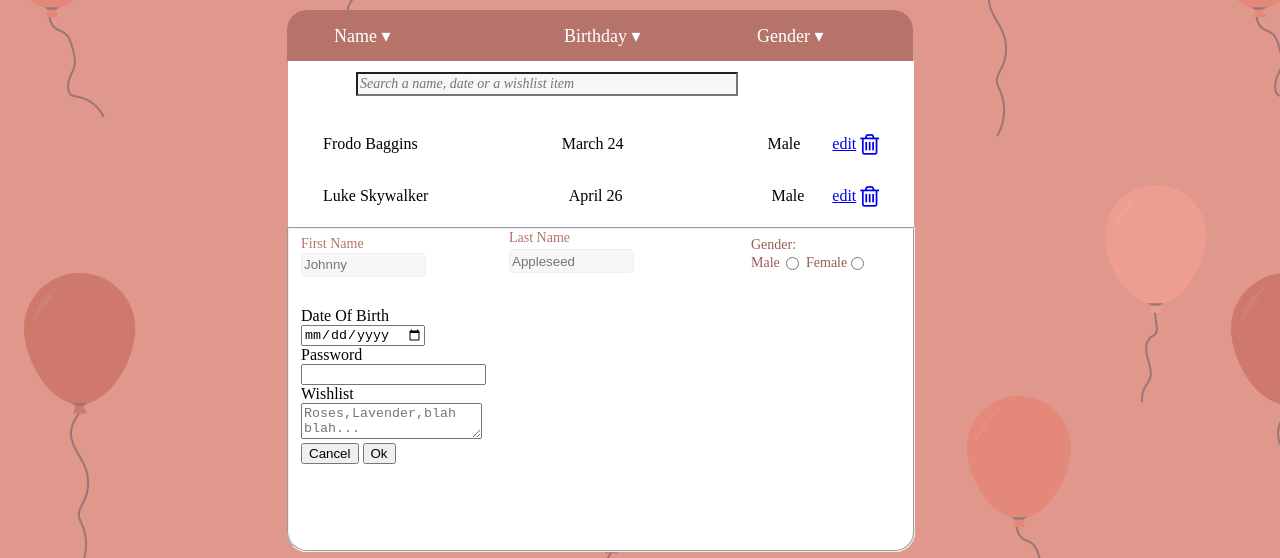
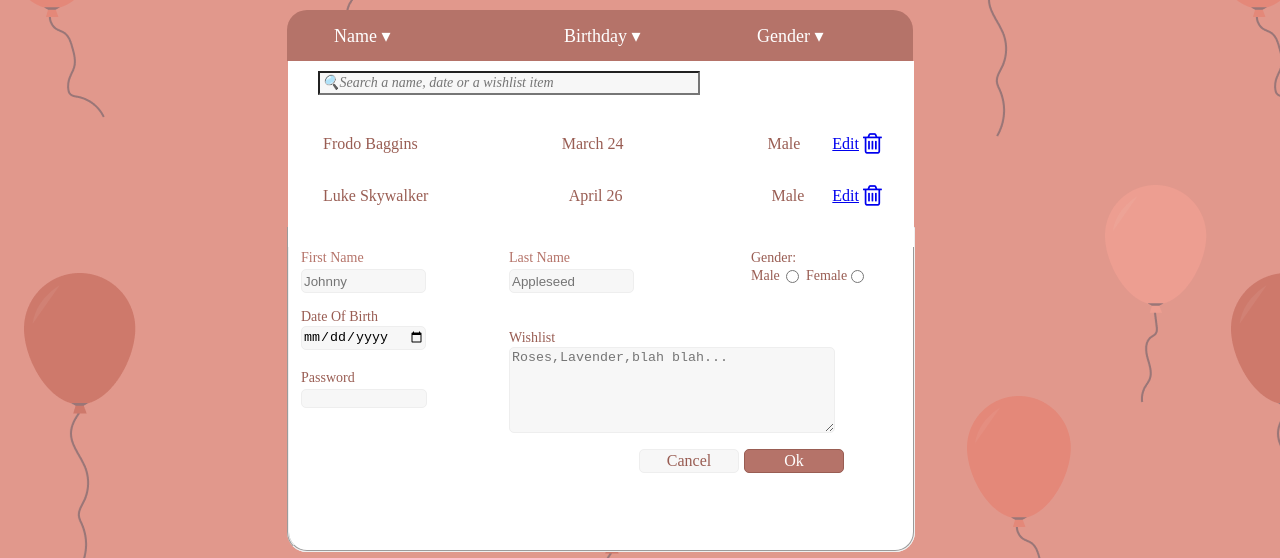
Before and after one commit to jigsaw2027/birthday-calendar, a plain HTML site: page birthday.html in a window 1280 px wide. Shown: the part 242-800 px from the top of the page. Drawn offline with Linux system fonts and the light colour scheme.

Commit message:
made changes in the code with html and css

```diff
--- a/birthday.css
+++ b/birthday.css
@@ -94,25 +94,6 @@ top: 469px;
 background: #FFFFFF;
 border-radius: 0px 0px 20px 20px;
 }
-/* #luke{
-    position: absolute;
-    width: 626px;
-    height: 60px;
-    left: 280px;
-    top: 209px;
-
-    background: #FFFFFF;
-}
-#frodo{
-    position: absolute;
-    width: 626px;
-    height: 60px;
-    left: 280px;
-    top: 150px;
-
-    background: #FFFFFF;
-
-} */
 #people{
     position: absolute;
     top : 159px;
@@ -120,9 +101,21 @@ border-radius: 0px 0px 20px 20px;
     width: 626px;
     height: 130px;
     background: #FFFFFF;
+
+
 }
 tr{
     height:50px;
+}
+
+td{
+    font-family: 'Euclid Circular B';
+    font-style: normal;
+    font-weight: 400;
+    font-size: 16px;
+    line-height: 20px;
+
+    color: #995D53;
 }
 
 
@@ -170,6 +163,7 @@ body{
     position: absolute;
 width: 72px;
 height: 18px;
+top:20px;
 
 
 font-family: 'Euclid Circular B';
@@ -188,7 +182,7 @@ color: #B57369;
     width: 72px;
     height:18px;
     left: 220px;
-   top:0px;
+   top:20px;
 
     font-family: 'Euclid Circular B';
 font-style: normal;
@@ -198,6 +192,31 @@ line-height: 18px;
 color: #B57369;
 }
 #fname{
+    box-sizing: border-box;
+
+position: absolute;
+width: 125px;
+height: 24px;
+top:40px;
+
+background: #F7F7F7;
+border: 1px solid #EEEEEE;
+border-radius: 5px;
+}
+#d{
+    font-family: 'Euclid Circular B';
+font-style: normal;
+font-weight: 400;
+font-size: 14px;
+line-height: 18px;
+
+
+
+color: #995D53;
+
+}
+
+#date{
     box-sizing: border-box;
 
 position: absolute;
@@ -213,7 +232,7 @@ border-radius: 5px;
 width: 50px;
 height: 18px;
 left: 462px;
-top: 7px;
+top: 20px;
 
 font-family: 'Euclid Circular B';
 font-style: normal;
@@ -231,7 +250,7 @@ color: #995D53;
 
     position: absolute;
     left: 220px;
-    top: 20px;
+    top: 40px;
     width: 125px;
     height: 24px;
 
@@ -252,6 +271,88 @@ color: #995D53;
     position: absolute;
     left: 95px;
 }
+.wishlist{
+    position: absolute;
+    left:220px;
+    top:100px;
+    font-family: 'Euclid Circular B';
+font-style: normal;
+font-weight: 400;
+font-size: 14px;
+line-height: 18px;
+
+
+
+color: #995D53;
+}
+#wishlist{
+    width: 320px;
+    height:80px;
+    background: #F7F7F7;
+border: 1px solid #EEEEEE;
+border-radius: 5px;
+}
+#p{
+    position: absolute;
+    top:140px;
+    font-family: 'Euclid Circular B';
+font-style: normal;
+font-weight: 400;
+font-size: 14px;
+line-height: 18px;
+/* identical to box height */
+
+
+color: #995D53;
+
+}
+#password{
+    position:absolute;
+    top:160px;
+    width:120px;
+    background: #F7F7F7;
+border: 1px solid #EEEEEE;
+border-radius: 5px;
+}
+.buttons{
+    position:absolute;
+    top:220px;
+    left:450px;
+}
+#ok{
+    position:absolute;
+    left:5px;
+width:100px;
+font-family: 'Euclid Circular B';
+font-style: normal;
+font-weight: 400;
+font-size: 16px;
+line-height: 20px;
+
+    color: #FFFFFF;
+    box-sizing: border-box;
+    background: #B57369;
+border: 1px solid #995D53;
+border-radius: 5px;
+}
+
+#cancel{
+    position:absolute;
+    right:0px;
+    width:100px;
+    font-family: 'Euclid Circular B';
+font-style: normal;
+font-weight: 400;
+font-size: 16px;
+line-height: 20px;
+
+color: #995D53;
+
+    box-sizing: border-box;
+    background: #F7F7F7;
+border: 1px solid #EEEEEE;
+border-radius: 5px;
+}
 /* #plus{
 position: absolute;
 top: 489px;
--- a/birthday.html
+++ b/birthday.html
@@ -18,30 +18,10 @@
             <a class="gender">Gender &#9662;</a>
             </div>
 
-            <table id="show">
 
-                <tr  class="search">
-                    <td ><form id="search"><input type="search" id="search1" placeholder="Search a name, date or a wishlist item"></form></td>
-                </tr>
-                <tbody  id="people" style="vertical-align:center;">
-                  <tr>
-                    <td>&#160; &#160; &nbsp;&nbsp;&nbsp;&nbsp;Frodo Baggins&#160;&#160;  &#160;  &#160; &#160; &#160; &#160;&#160;  &#160; &#160;&#160; &#160;  &#160;&#160;  &nbsp;&nbsp;&nbsp;&nbsp;&nbsp;&nbsp;&nbsp;&nbsp;&nbsp;</td>
-                    <td>&#160; March 24 &#160; &#160;&#160; &#160;  &#160;&#160;&#160;&#160;  &#160;&#160;&#160; &#160;&#160;   &#160;&#160; &#160;  &nbsp;&nbsp;&nbsp;&nbsp;&nbsp;&nbsp;</td>
-                    <td>&#160;  &#160;&#160;Male &nbsp;&nbsp;&nbsp;&nbsp;&nbsp;&nbsp;</td>
-                    <td> <a href="#"> edit</a></td>
-                    <td><a href="#"><i style="font-size:24px" class="fa" color="#000">&#xf014;</i></a></td>
-                  </tr>
 
-              <tr>
-                    <td>&#160;&#160;  &nbsp;&nbsp;&nbsp;&nbsp; Luke Skywalker&#160; &#160; &#160; &#160; &#160; &#160; &#160;&#160;  &#160;&#160;  &#160; &#160;&#160; &#160;  &#160; </td>
-                    <td>&#160; &#160; April 26&#160; &#160;&#160;&#160;  &#160;&#160;&#160;&#160;&#160;&#160; &#160; &#160;   &#160;&#160; &#160;   &nbsp;&nbsp;&nbsp;&nbsp;&nbsp;&nbsp;</td>
-                    <td>&#160; &#160;&#160; Male  </td>
-                    <td><a href="#"> edit</a></td>
-                    <td><a href="#"><i style="font-size:24px" class="fa" color="#000">&#xf014;</i></a></td>
-              </tr>
-            </tbody>
-            </table>
             <form>
+
                 <fieldset class="fcard" style="max-width: 600px">
                     <div class="fname">
                         <label for="fname" id="firstn">First Name</label><br>
@@ -56,27 +36,50 @@
                     <div id="genders">
                     <label for="gender">Gender:</label><br>
                     <label for="male">Male</label>
-                    <input type="radio" id="male" value="gender" required>
+                    <input type="radio" id="male" name="gender" value="gender" required>
                     <label for="female" class="female">Female</label>
-                    <input type="radio" id="female" value="gender" required>
+                    <input type="radio" id="female"name="gender" value="gender" required>
                     </div>
                     <div class="date">
-                        <label for="date">Date Of Birth</label><br>
-                        <input type="date" id="date" value="date" required><br>
+                        <label for="date" id="d">Date Of Birth</label><br>
+                        <input type="date" id="date" placeholder="mm/dd/yyyy" required><br>
                     </div>
                     <div class="password">
-                        <label for="password">Password</label><br>
+                        <label for="password" id="p">Password</label><br>
                         <input type="password" id="password"  required><br>
                     </div>
                     <div class="wishlist">
-                        <label for="wishlist" id="wishlist">Wishlist</label><br>
+                        <label for="wishlist" id="wish">Wishlist</label><br>
                         <textarea input type="textarea" id="wishlist" value="wishlist" placeholder="Roses,Lavender,blah blah..." required></textarea>
                     </div>
                     <div class="buttons">
-                    <button type="reset">Cancel</button>
-                    <input type="button" value="Ok" onClick="myFunction()"></input>
+                    <button type="reset" id="cancel">Cancel</button>
+                    <input type="submit" id="ok" value="Ok" onClick="myFunction()">
                 </div>
                 </fieldset>
+                <table id="show">
+
+                    <tr  class="search">
+                        <td ><form id="search"><input type="search" id="search1" placeholder="&#128269;Search a name, date or a wishlist item"></form></td>
+                    </tr>
+                    <tbody  id="people" style="vertical-align:center;">
+                      <tr>
+                        <td>&#160; &#160; &nbsp;&nbsp;&nbsp;&nbsp;Frodo Baggins&#160;&#160;  &#160;  &#160; &#160; &#160; &#160;&#160;  &#160; &#160;&#160; &#160;  &#160;&#160;  &nbsp;&nbsp;&nbsp;&nbsp;&nbsp;&nbsp;&nbsp;&nbsp;&nbsp;</td>
+                        <td>&#160; March 24 &#160; &#160;&#160; &#160;  &#160;&#160;&#160;&#160;  &#160;&#160;&#160; &#160;&#160;   &#160;&#160; &#160;  &nbsp;&nbsp;&nbsp;&nbsp;&nbsp;&nbsp;</td>
+                        <td>&#160;  &#160;&#160;Male &nbsp;&nbsp;&nbsp;&nbsp;&nbsp;&nbsp;</td>
+                        <td> <a href="#"id="edit"> Edit</a></td>
+                        <td><a href="#" id="delete"><i style="font-size:24px" class="fa" color="#000">&#xf014;</i></a></td>
+                      </tr>
+
+                  <tr>
+                        <td>&#160;&#160;  &nbsp;&nbsp;&nbsp;&nbsp; Luke Skywalker&#160; &#160; &#160; &#160; &#160; &#160; &#160;&#160;  &#160;&#160;  &#160; &#160;&#160; &#160;  &#160; </td>
+                        <td>&#160; &#160; April 26&#160; &#160;&#160;&#160;  &#160;&#160;&#160;&#160;&#160;&#160; &#160; &#160;   &#160;&#160; &#160;   &nbsp;&nbsp;&nbsp;&nbsp;&nbsp;&nbsp;</td>
+                        <td>&#160; &#160;&#160; Male  </td>
+                        <td><a href="#" id="edit"> Edit</a></td>
+                        <td><a href="#" id="delete"><i style="font-size:24px" class="fa" color="#000">&#xf014;</i></a></td>
+                  </tr>
+                </tbody>
+                </table>
             </form>
 
             <!-- <button type="submit" onClick="myFunction()" id="plus">+</button> -->
@@ -96,14 +99,20 @@
             list1[x]= document.getElementById("fname","lname").value;
             list2[x]= document.getElementById("date").value;
             list3[x]= document.getElementById("genders").value;
+            // list4[x]=document.getElementById("edit").value;
+            // list5[x]=document.getElementById("delete").value
 
             let cel1= newRow.insertCell(0);
             let cel2= newRow.insertCell(1);
             let cel3= newRow.insertCell(2);
+            // let cel4=newRow.insertCell(3);
+            // let cel5=newRow.insertCell(4);
 
             cel1.innerHTML = list1[x];
             cel2.innerHTML = list2[x];
             cel3.innerHTML = list3[x];
+            // cel4.innerHTML = list4[x];
+            // cel5.innerHTML = list5[x];
 
             n++;
             x++;
```
